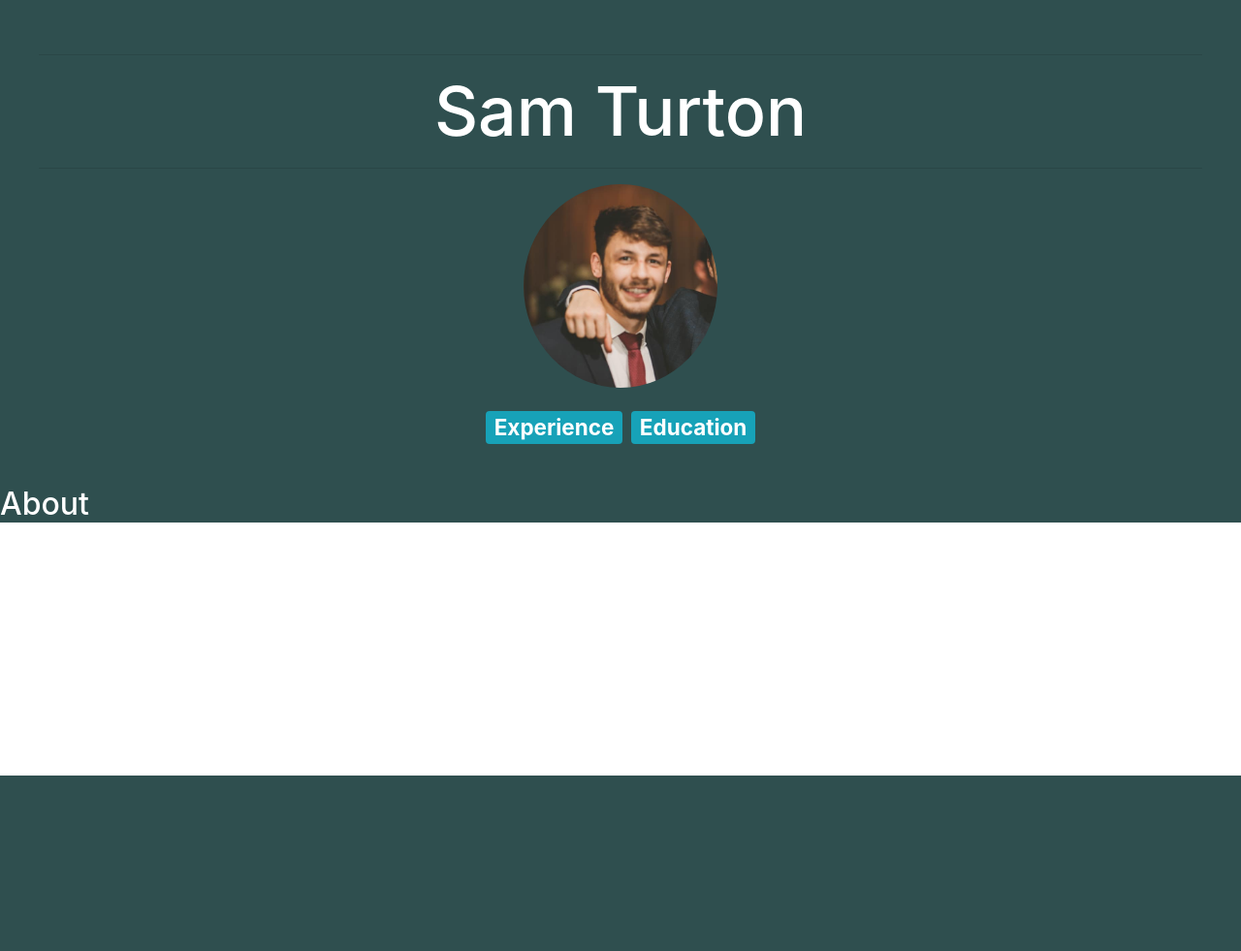
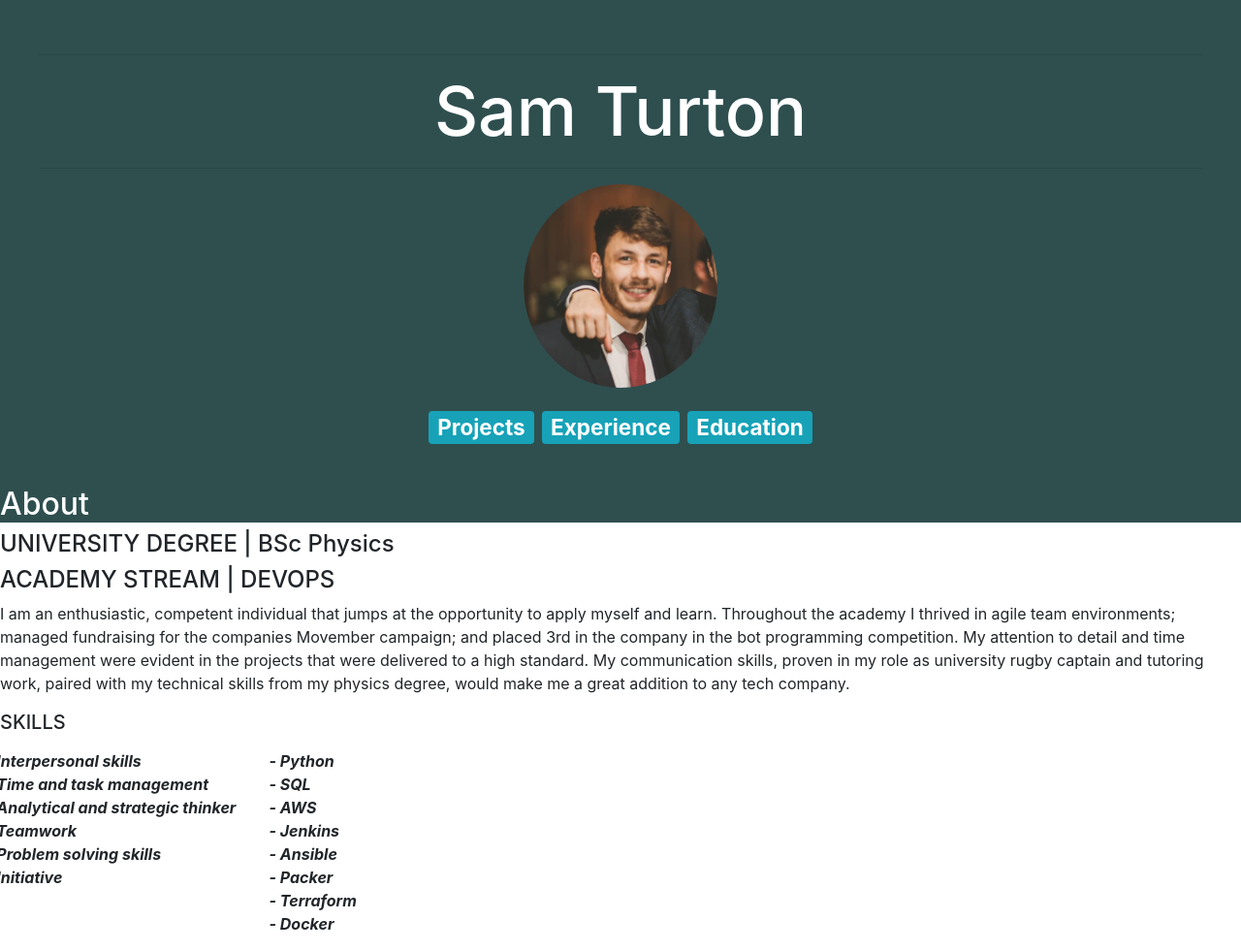
Before and after one commit to samturton2/CV_using_flask, a Flask app: page / in a window 1280 px wide. Shown: the whole page at 97% size. Before the commit the page ends 800 px from the top, so only its background shows below. Run offline with Flask 2, Linux system fonts and the light colour scheme.

```diff
--- a/app.py
+++ b/app.py
@@ -23,3 +23,10 @@ def Experience():
 @app.route("/Education")
 def Education():
     return render_template("Education.html")
+
+@app.route("/Projects")
+def Projects():
+    return render_template("Projects.html")
+
+if __name__ == '__main__':
+	app.run()
--- /dev/null
+++ b/requirements.txt
@@ -0,0 +1 @@
+Flask==1.1.2
--- a/templates/About.html
+++ b/templates/About.html
@@ -1,3 +1,32 @@
 {% extends 'Default.html' %}
 
- {% block content %} <h2 style="color:White; background:#2F4F4F;">About</h2> {% endblock %}
+ {% block content %}
+ <h2 style="color:White; background:#2F4F4F;">About</h2>
+ <h4>UNIVERSITY DEGREE | BSc Physics </h4>
+ <h4>ACADEMY STREAM | DEVOPS </h4>
+
+<p>I am an enthusiastic, competent individual that jumps at the opportunity to apply myself and learn. Throughout the academy I thrived in agile team environments; managed fundraising for the companies Movember campaign; and placed 3rd in the company in the bot programming competition. My attention to detail and time management were evident in the projects that were delivered to a high standard.
+My communication skills, proven in my role as university rugby captain and tutoring work, paired with my technical skills from my physics degree, would make me a great addition to any tech company.</p>
+
+<h5>SKILLS</h5>
+<p><b><i>
+  <div class="row">
+	<div class="column"></div>
+		- Interpersonal skills <br>
+		- Time and task management<br>
+		- Analytical and strategic thinker&nbsp;&nbsp;&nbsp;&nbsp;&nbsp;&nbsp;&nbsp;&nbsp;&nbsp;<br>
+		- Teamwork<br>
+		- Problem solving skills<br>
+		- Initiative<br>
+	<div class="column"></di>
+		- Python<br>
+		- SQL<br>
+		- AWS<br>
+		- Jenkins<br>
+		- Ansible<br>
+		- Packer<br>
+		- Terraform<br>
+		- Docker<br></i></b></p>
+  </div>
+
+ {% endblock %}
--- a/templates/Default.html
+++ b/templates/Default.html
@@ -29,6 +29,9 @@
         <a href="/">
         <p><img src="/static/Business_Photo.jpg" width="200" height="210" alt="Business_Photo"></p>
         </a>
+        <a href="/Projects">
+            <span class="badge badge-info">Projects</span>
+        </a>
         <a href="/Experience">
             <span class="badge badge-info">Experience</span>
         </a>
@@ -36,7 +39,6 @@
             <span class="badge badge-info">Education</span>
         </a>
     </div>
-
-    {% block content %} {% endblock %}
+    {% block content %}{% endblock %}
     </body>
 </html>
--- a/templates/Home.html
+++ /dev/null
@@ -1 +0,0 @@
-{% extends 'Default.html' %}
```
Also changed, not shown: templates/Education.html (+27 -1 lines), templates/Experience.html (+29 -1 lines), templates/Projects.html (added, +15 -0 lines), 2 other files.
